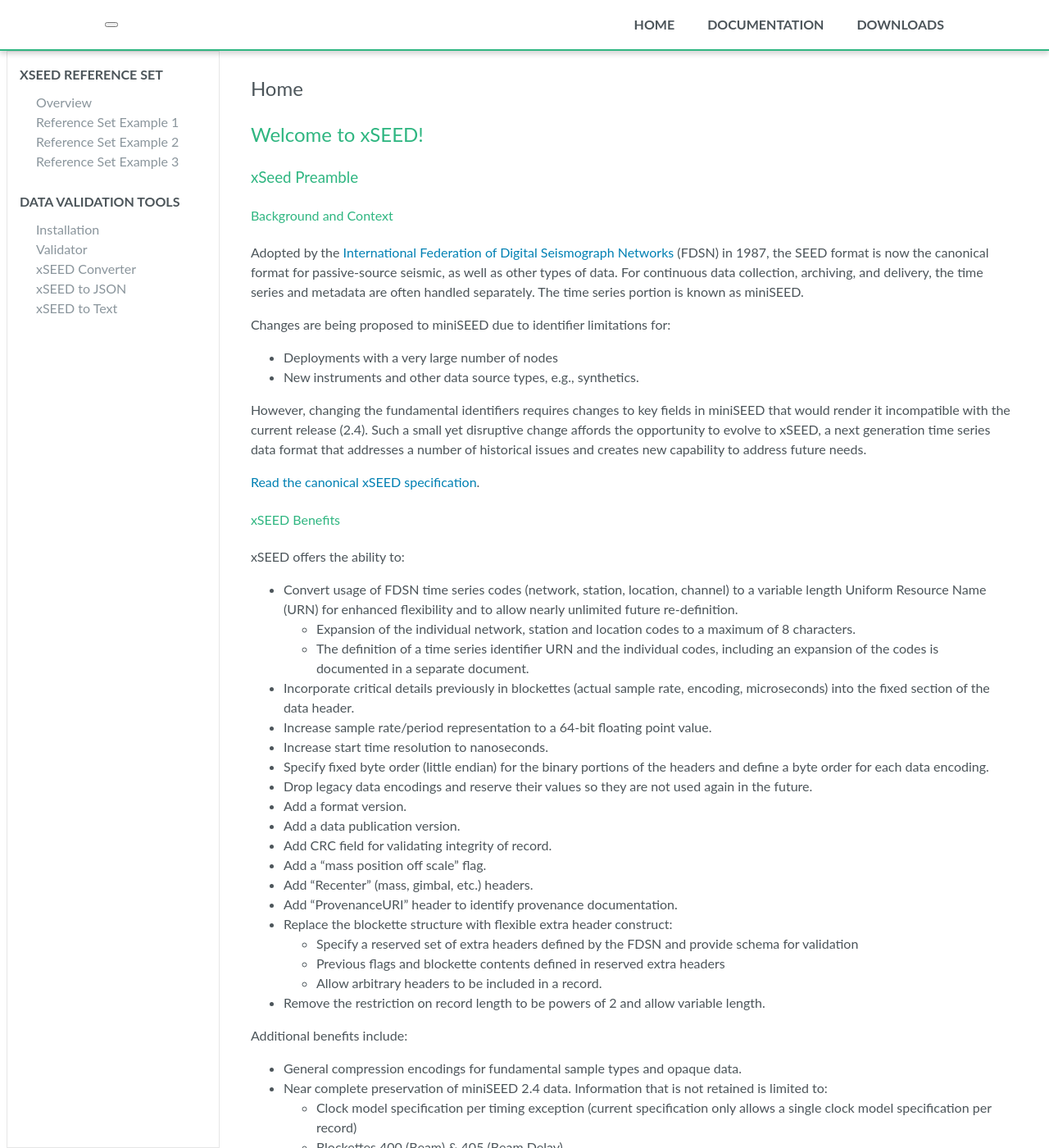
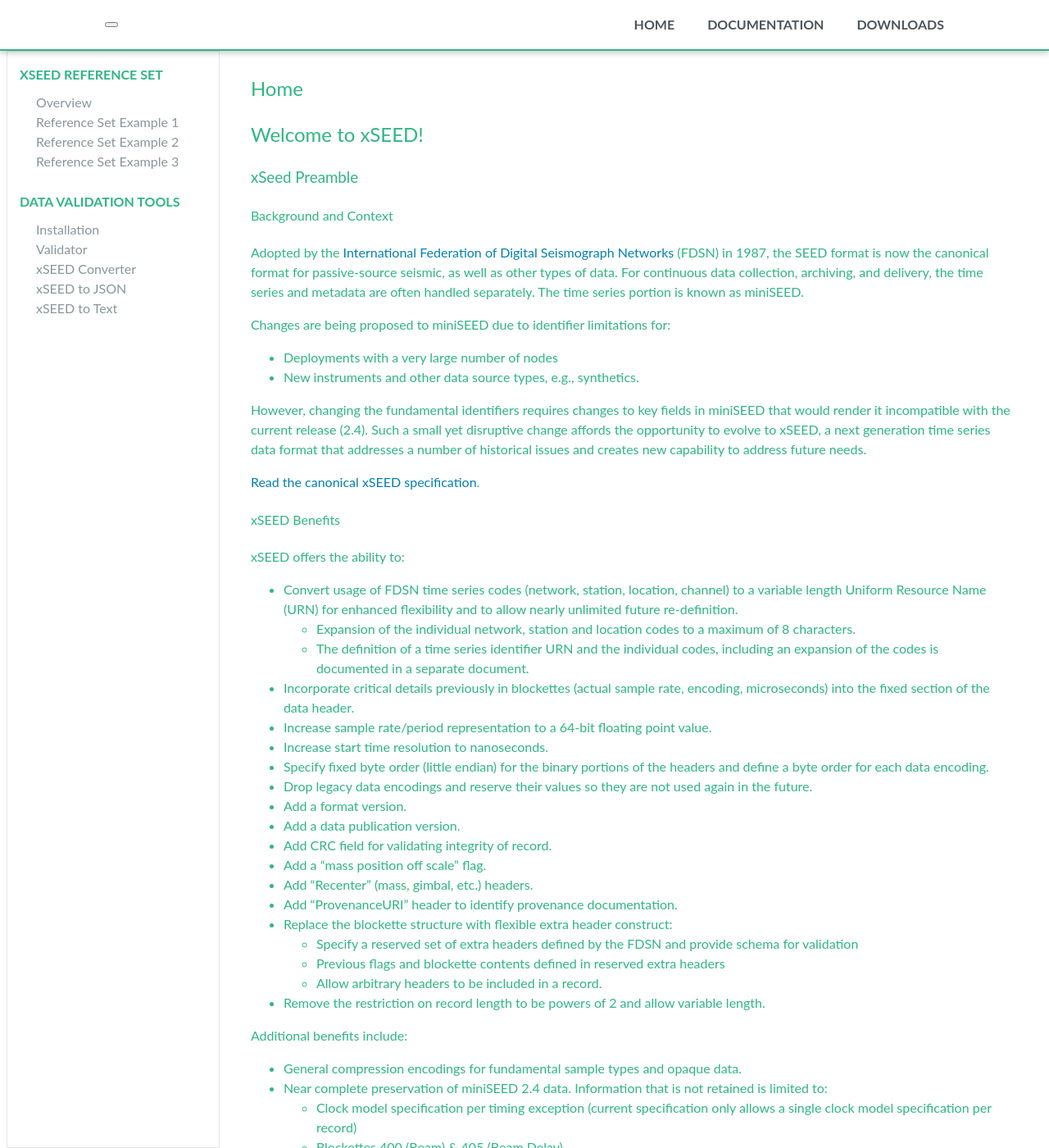
Before and after one commit to jeffreyleifer/xseed-utils, a Jekyll site: the page built from docs/documentation.md, in a window 1280 px wide and 1400 px high. Shown: the whole window at 82% size. Built offline with Jekyll 4.4.1, drawn with Linux system fonts in a browser that asks for light colours; nearby versions of some CDN libraries; comment, search, counter and statistics services are not loaded.

Commit message:
Update _documentation.scss

```diff
--- a/docs/_sass/layouts/_documentation.scss
+++ b/docs/_sass/layouts/_documentation.scss
@@ -1,5 +1,5 @@
 .doc-container {
-  color: $text-color;
+  color: #2FB681;
 
   > .doc-menu {
     display: none;
```
